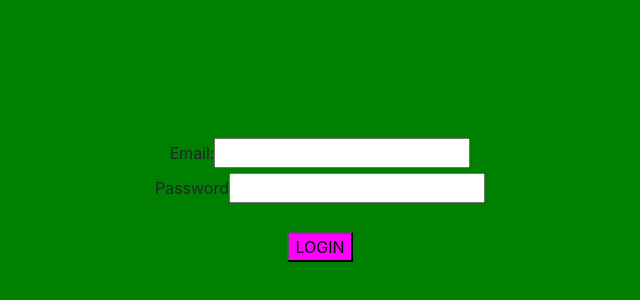
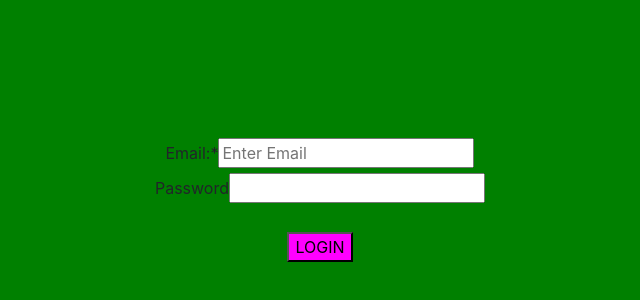
Before and after one commit to muralibho/IMSystem, an Angular app: page / in a window 1280 px wide. Shown: the part 200-500 px from the top of the page, without its empty margins (320-960 px from the left). Built offline with nearby package versions, Linux system fonts and the light colour scheme.

Commit message:
Login reactive form implemented completed

```diff
--- a/src/app/app.module.ts
+++ b/src/app/app.module.ts
@@ -10,6 +10,7 @@ import { PipesComponent } from './pipes/pipes.component';
 import { LoginComponent } from './components/login/login.component';
 import { DashboardComponent } from './components/dashboard/dashboard.component';
 import { PagenotfoundComponent } from './components/pagenotfound/pagenotfound.component';
+import { ReactiveFormsModule, FormsModule } from '@angular/forms';
 
 @NgModule({
   declarations: [
@@ -24,7 +25,9 @@ import { PagenotfoundComponent } from './components/pagenotfound/pagenotfound.co
   ],
   imports: [
     BrowserModule,
-    AppRoutingModule
+    AppRoutingModule,
+    ReactiveFormsModule,
+    FormsModule
   ],
   providers: [],
   bootstrap: [AppComponent]
--- a/src/app/components/login/login.component.html
+++ b/src/app/components/login/login.component.html
@@ -1,13 +1,13 @@
 
 
 <div class="parent">
-    <form>
+    <form [formGroup]="loginForm">
 
-        <label>Email:</label>
-        <input type="text">
+        <label for="email">Email:*</label>
+        <input type="text" id="email" placeholder="Enter Email" required formControlName="email">
         <br>
-        <label>Password</label>
-        <input type="password">
+        <label for="psw">Password</label>
+        <input type="password" id="psw" pattern="(?=.*\d)(?=.*[a-z])(?=.*[A-Z]).{8,}" title="Must contain at least one number and one uppercase and lowercase letter, and at least 8 or more characters" required formControlName="password">
         <br><br>
 
         <button (click)="login()">LOGIN</button>
--- a/src/app/components/login/login.component.ts
+++ b/src/app/components/login/login.component.ts
@@ -1,4 +1,5 @@
 import { Component, OnInit } from '@angular/core';
+import { FormControl, FormGroup, Validators } from '@angular/forms';
 
 @Component({
   selector: 'app-login',
@@ -7,6 +8,15 @@ import { Component, OnInit } from '@angular/core';
 })
 export class LoginComponent implements OnInit {
 
+  public email    : string = "";
+  public password : string = "";
+
+  public loginForm: FormGroup = new FormGroup(
+    {
+      email: new FormControl(null, [Validators.required, Validators.minLength(15), Validators.maxLength(20)]),
+      password: new FormControl(null, [Validators.required, Validators.minLength(10), Validators.maxLength(15)])
+    }
+  )
   constructor() { }
 
   ngOnInit(): void {
```
